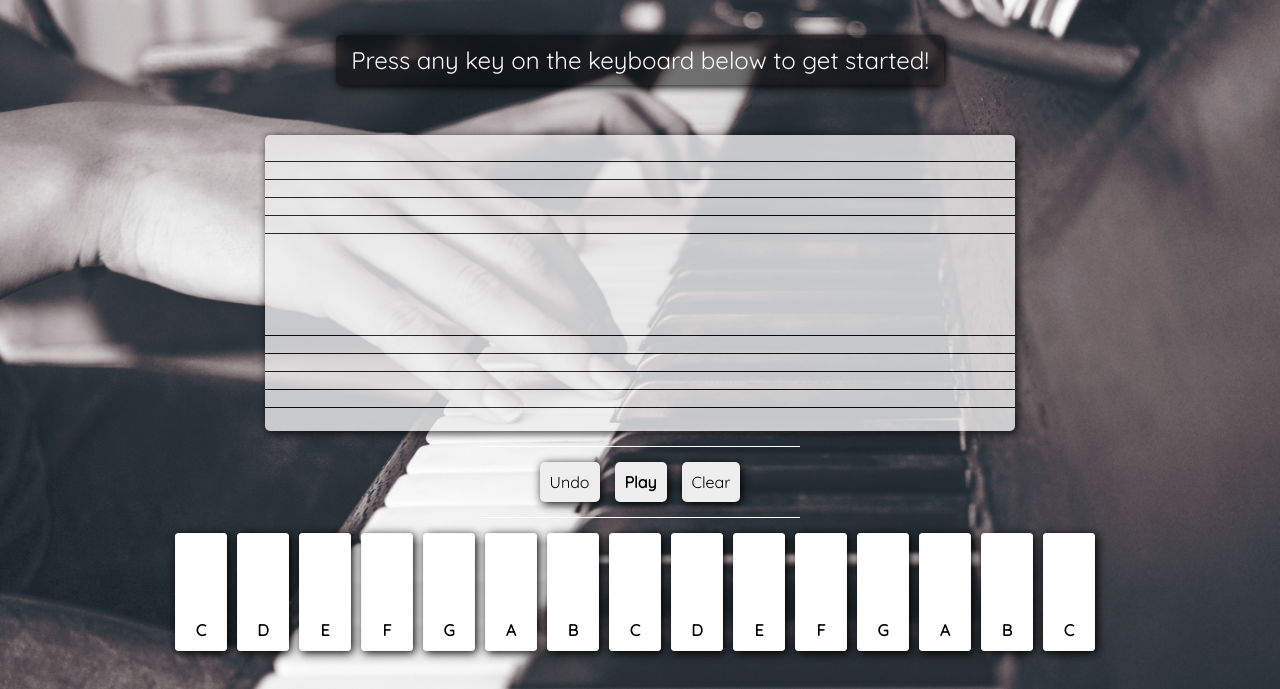
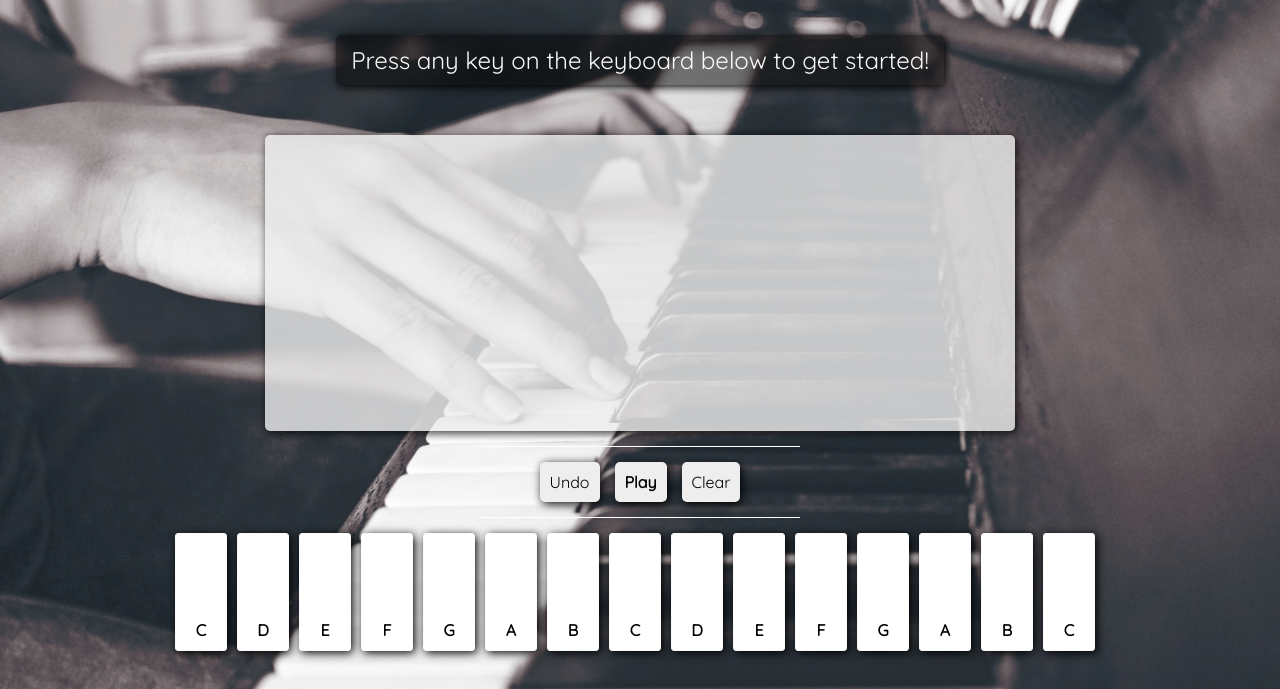
Before and after one commit to matthaaa/songbird, a website built with webpack: page index.html in a window 1280 px wide. Shown: the part 127-816 px from the top of the page. Built offline with nearby package versions, Linux system fonts and the light colour scheme.

Commit message:
Remove staff lines

```diff
--- a/index.html
+++ b/index.html
@@ -11,21 +11,7 @@
       <h1>Songbird</h1>
       <p class="description">Press any key on the keyboard below to get started!</p>
       <div class="timeline">
-        <div class="treble-clef">
-          <div class="staff-line"></div>
-          <div class="staff-line"></div>
-          <div class="staff-line"></div>
-          <div class="staff-line"></div>
-          <div class="staff-line"></div>
-        </div>
         <div id="main-timeline" class="main-timeline"></div>
-        <div class="bass-clef">
-          <div class="staff-line"></div>
-          <div class="staff-line"></div>
-          <div class="staff-line"></div>
-          <div class="staff-line"></div>
-          <div class="staff-line"></div>
-        </div>
       </div>
       <div class="buttons">
         <div id="undo" class="button undo-button">Undo</div>
```
